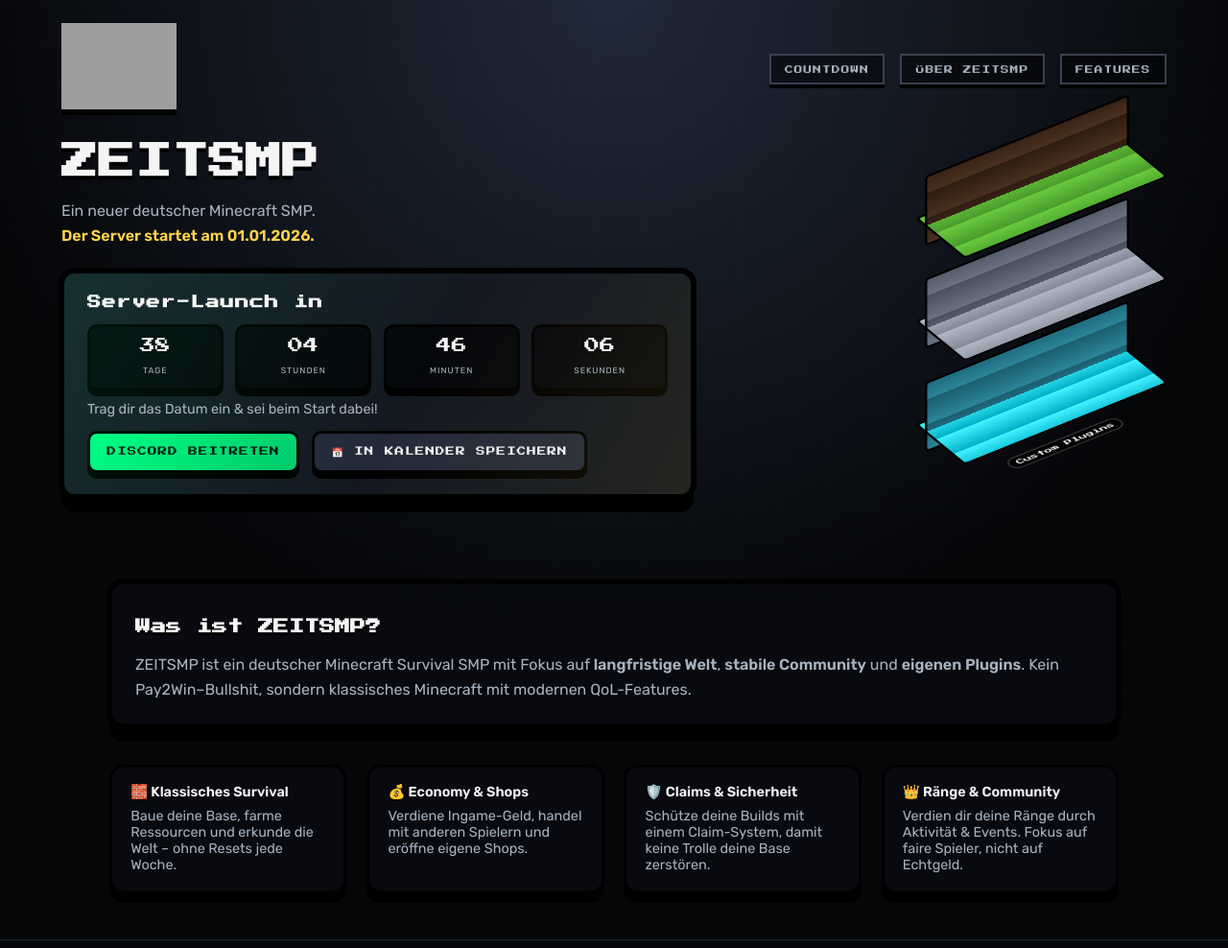
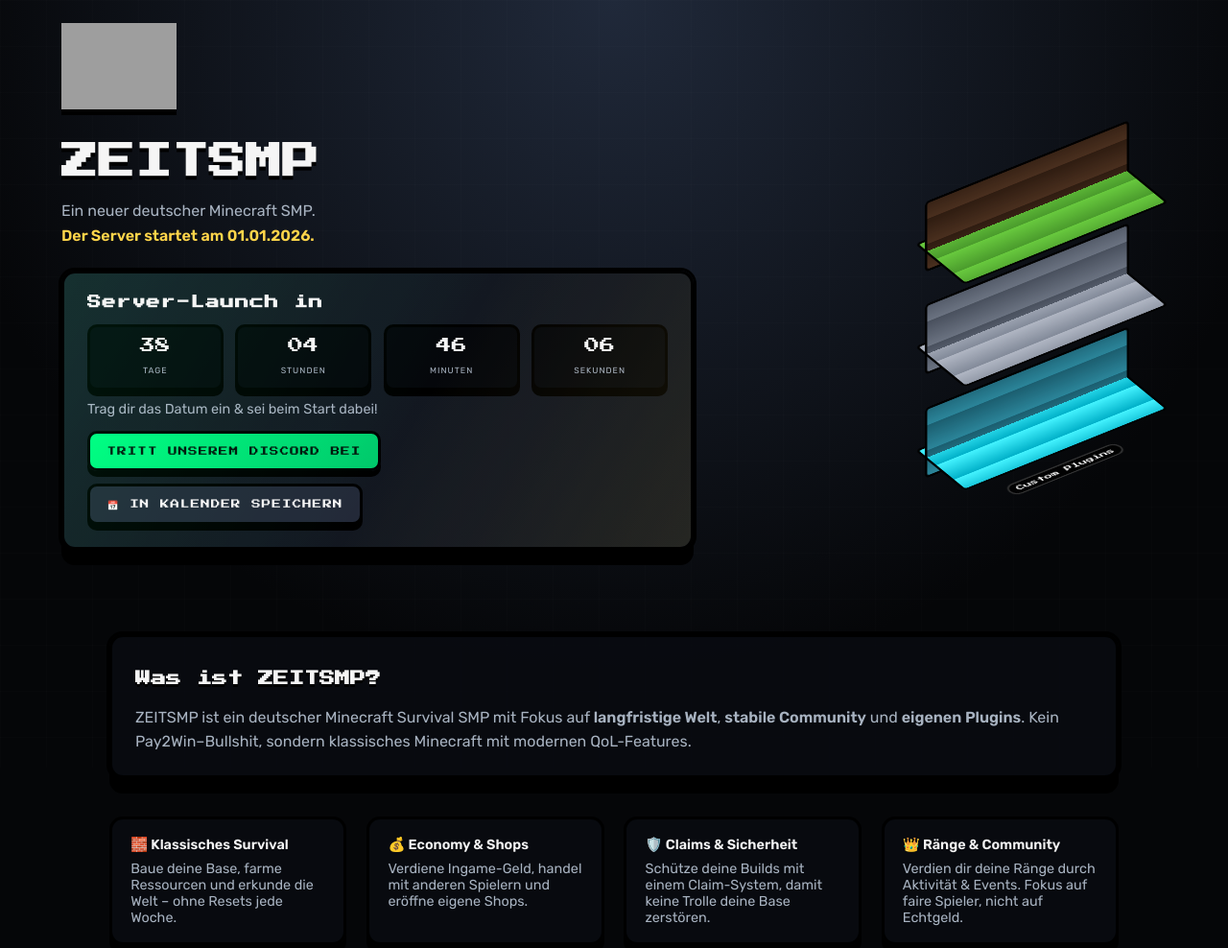
Before and after one commit to BavarianRage/zeitsmp, a plain HTML site: page index.html in a window 1280 px wide. Shown: the top 988 px of the page at 96% size. Drawn offline with Linux system fonts and the light colour scheme; grey boxes are pictures that could not be loaded.

Commit message:
index.html

```diff
--- a/index.html
+++ b/index.html
@@ -11,7 +11,7 @@
   <link rel="preconnect" href="https://fonts.gstatic.com" crossorigin>
   <link href="https://fonts.googleapis.com/css2?family=Press+Start+2P&family=Rubik:wght@300;400;600&display=swap" rel="stylesheet">
 
-  <!-- WICHTIG: externer Style -->
+  <!-- externer Style -->
   <link rel="stylesheet" href="style.css">
 </head>
 <body>
@@ -23,11 +23,7 @@
         <!-- später dein eigener Pfad, z.B. img/zeitsmp-logo.png -->
         <img src="https://bavarianrage.github.io/zeitsmp-logo.png" alt="ZEITSMP Logo">
       </div>
-      <ul class="nav-links">
-        <li><a href="#countdown">Countdown</a></li>
-        <li><a href="#about">Über ZEITSMP</a></li>
-        <li><a href="#features">Features</a></li>
-      </ul>
+      <!-- Nav-Leiste entfernt -->
     </nav>
 
     <div class="hero-content">
@@ -62,8 +58,12 @@
             Trag dir das Datum ein & sei beim Start dabei!
           </p>
           <div class="hero-buttons">
-            <a href="#" class="btn btn-primary">Discord beitreten</a>
-            <button class="btn btn-secondary" id="add-to-calendar-btn">📅 In Kalender speichern</button>
+            <a href="discord.html" class="btn btn-primary">
+              Tritt unserem Discord bei
+            </a>
+            <button class="btn btn-secondary" id="add-to-calendar-btn">
+              📅 In Kalender speichern
+            </button>
           </div>
         </section>
       </div>
```
